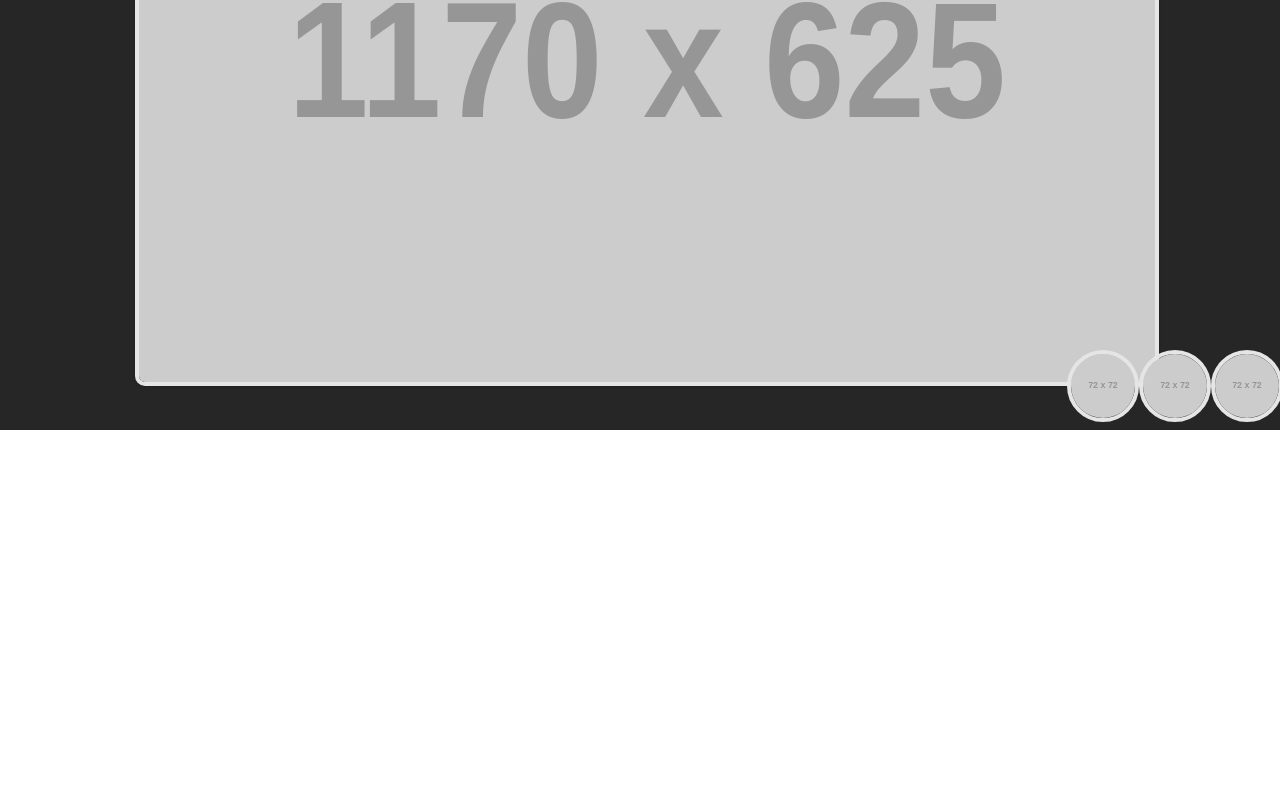
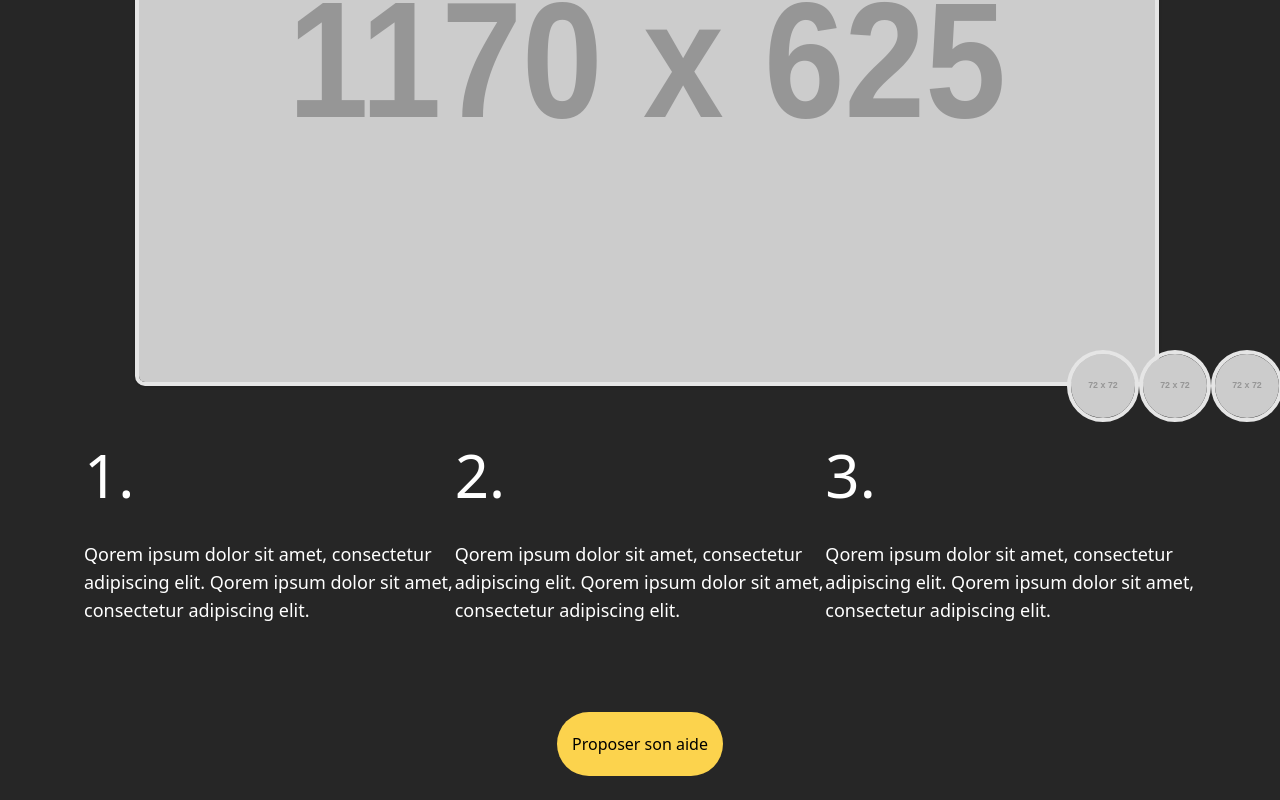
Before and after one commit to Inosthful/Workshop, a React (Vite) app in the folder workshop-project/: page / in a window 1280 px wide. Shown: the part 653-1453 px from the top of the page. Before the commit the page ends 1083 px from the top, so only its background shows below. Built offline with nearby package versions, Linux system fonts and the light colour scheme.

Commit message:
presentation + bouton

```diff
--- /dev/null
+++ b/workshop-project/src/components/Presentation.jsx
@@ -0,0 +1,22 @@
+const Presentation = () => {
+    return (
+        <div className="flex justify-center items-center bg-neutral-800 pb-12">
+        <div className="w-[90%] justify-between  items-start md:inline-flex px-5">
+            <div className="flex-col justify-start items-start gap-5 inline-flex">
+                <div className="align-center text-center w-full lg:text-start text-white text-[60px] break-words">1.</div>
+                <div className=" break-words text-white text-md md:text-lg">Qorem ipsum dolor sit amet, consectetur adipiscing elit. Qorem ipsum dolor sit amet, consectetur adipiscing elit. </div>
+            </div>
+            <div className="flex-col justify-start items-start gap-5 inline-flex">
+                <div className="align-center text-center w-full lg:text-start text-white text-[60px] break-words">2.</div>
+                <div className=" break-words text-white text-md md:text-lg ">Qorem ipsum dolor sit amet, consectetur adipiscing elit. Qorem ipsum dolor sit amet, consectetur adipiscing elit. </div>
+            </div>        <div className="flex-col justify-start items-start gap-5 inline-flex">
+                <div className="align-center text-center w-full lg:text-start text-white text-[60px] break-words">3.</div>
+                <div className=" break-words text-white text-md md:text-lg">Qorem ipsum dolor sit amet, consectetur adipiscing elit. Qorem ipsum dolor sit amet, consectetur adipiscing elit. </div>
+            </div>
+        </div>
+        </div>
+    )
+}
+
+
+export default Presentation;
--- /dev/null
+++ b/workshop-project/src/components/ProposeHelp.jsx
@@ -0,0 +1,16 @@
+import { NavLink } from "react-router-dom";
+
+const ProposeHelp = () => {
+    return (
+<div className="pt-10 py-6  flex justify-center bg-neutral-800">
+<NavLink to="/locaux" className={(navData) => (navData.isActive ? "active-style" : 'none')}>
+
+<div className="px-5 py-[15px] md:py-[20px] md:px-[15px] bg-amber-300 rounded-[100px] justify-start items-center gap-2.5 flex text-black">
+    Proposer son aide </div>
+</NavLink>
+</div>
+    )
+}
+
+
+export default ProposeHelp;
--- a/workshop-project/src/pages/Home.jsx
+++ b/workshop-project/src/pages/Home.jsx
@@ -1,4 +1,6 @@
 import Navigation from '../components/Navigation';
+import Presentation from '../components/Presentation';
+import ProposeHelp from '../components/ProposeHelp';
 
 
 const Home = () => {
@@ -18,7 +20,11 @@ const Home = () => {
                 </div>
                 <div className="left-[80px] top-[262px] absolute text-black text-[129.39px] font-bold font-['Ubuntu']">👋</div>
             </div>
+            <Presentation/>
+            <ProposeHelp/>
+
         </div>
+
     );
 };
 
```
Also changed, not shown: workshop-project/src/styles/Presentation.css (added).
